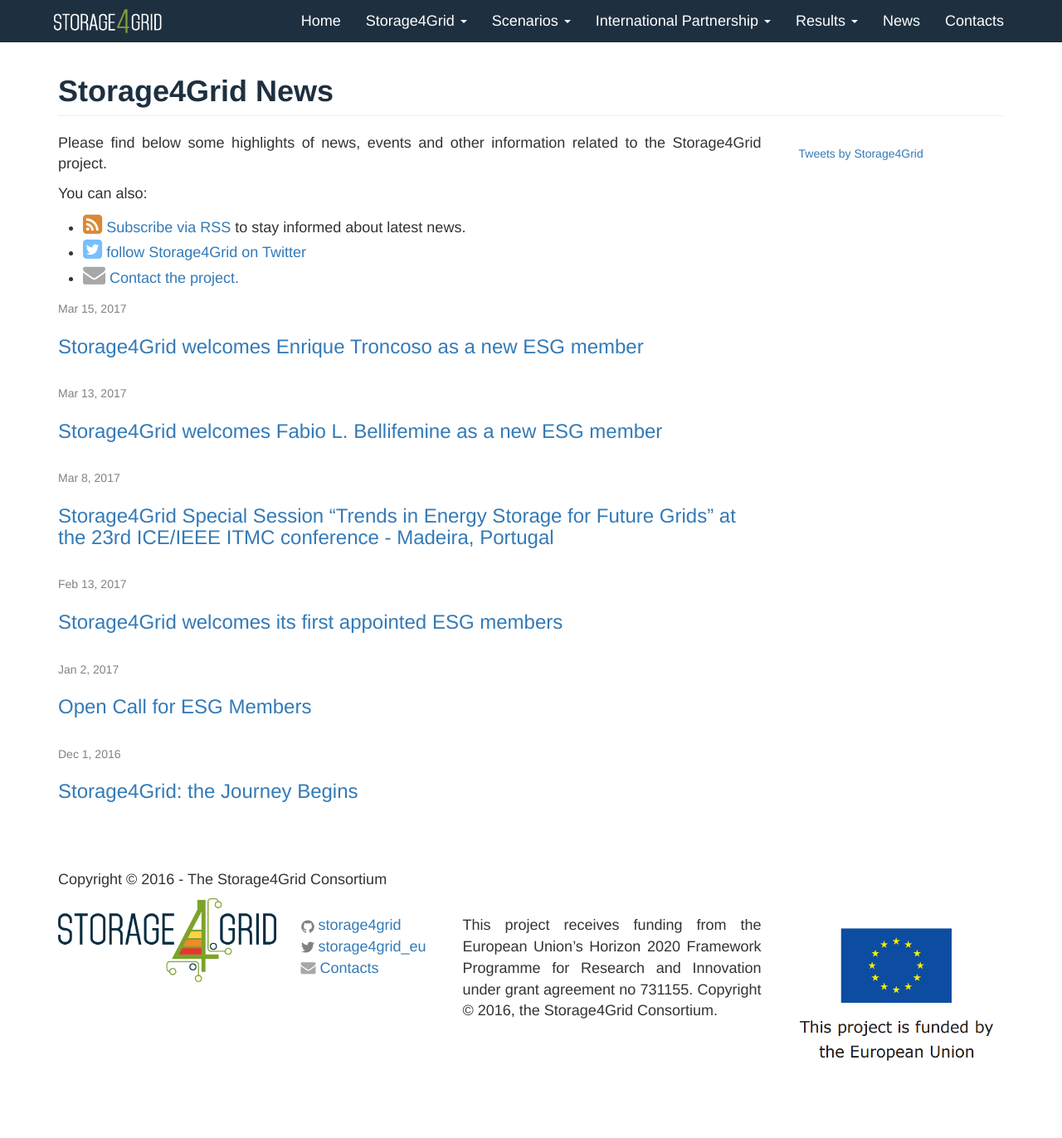
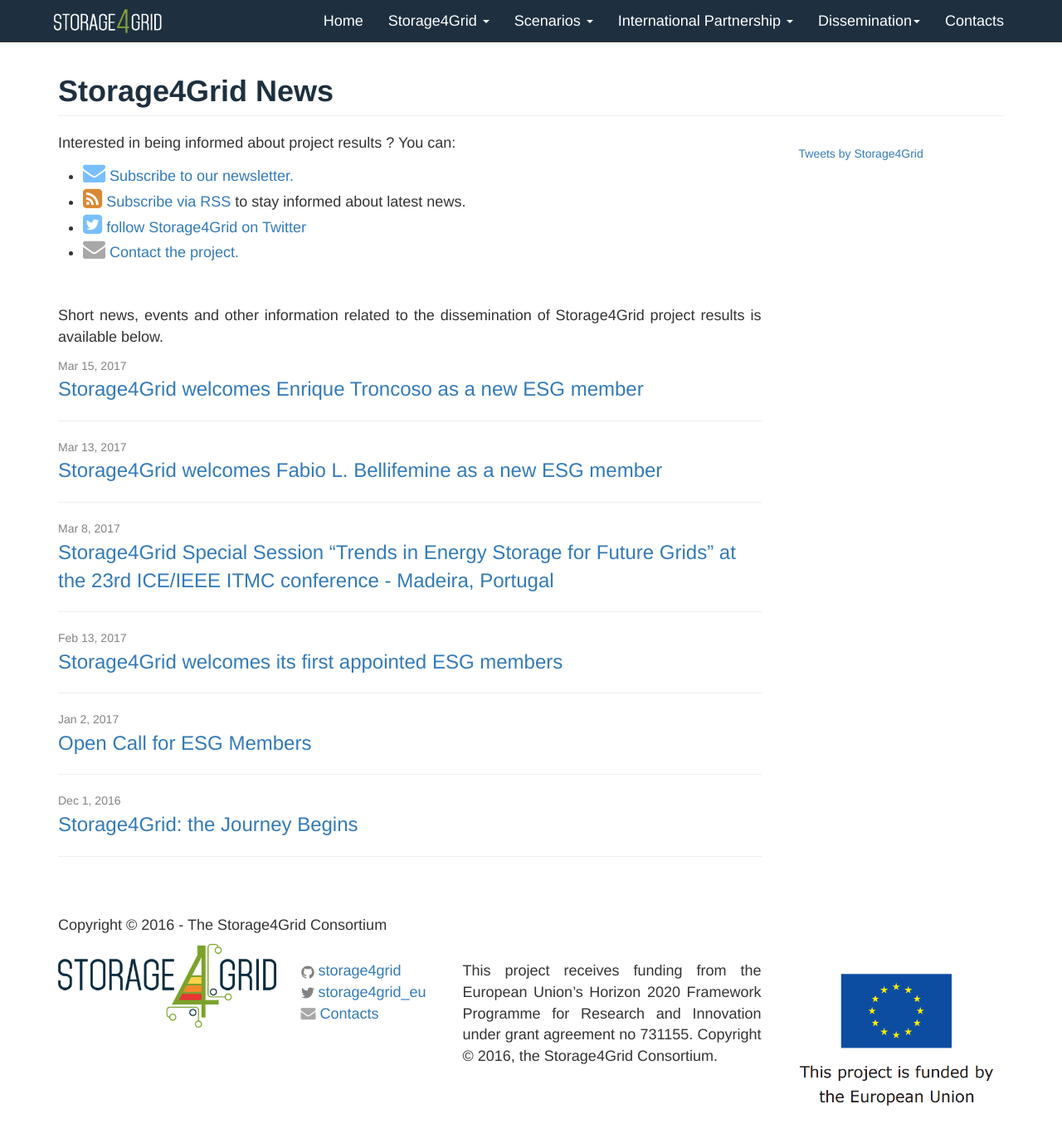
Before and after one commit to storage4grid/storage4grid.github.io, a Jekyll site: the page built from pages/news.html, in a window 1280 px wide and 1392 px high. Shown: the top 1372 px of the window at 83% size. Built offline with Jekyll 4.4.1, drawn with Linux system fonts in a browser that asks for light colours; comment, search, counter and statistics services are not loaded.

Commit message:
added newsletter and first pubblications

```diff
--- a/_includes/navbar.html
+++ b/_includes/navbar.html
@@ -73,24 +73,27 @@
 					</ul>
 				</li>
 
+
 				<li class="dropdown">
-					<a href="#" class="dropdown-toggle" data-toggle="dropdown">Results <b class="caret"></b></a>
+					<a href="#" class="dropdown-toggle" data-toggle="dropdown">Dissemination<b class="caret"></b></a>
 					<ul class="dropdown-menu">
 
 						<li>
+							<a href="{{site.baseurl}}/pages/news.html">News</a>
+						</li>
+						<li>
 							<a href="{{site.baseurl}}/pages/deliverables.html">Deliverables</a>
 						</li>
-						<!--
 						<li>
 							<a href="{{site.baseurl}}/pages/publications.html">Publications</a>
 						</li>
-						-->
+						<li>
+							<a href="{{site.baseurl}}/pages/newsletter.html">Newsletter</a>
+						</li>
 					</ul>
 				</li>
 
-				<li>
-					<a href="{{site.baseurl}}/pages/news.html">News</a>
-				</li>
+
 
 				<li>
 					<a href="{{site.baseurl}}/pages/contacts.html">Contacts</a>
--- a/css/storage4grid.scss
+++ b/css/storage4grid.scss
@@ -205,3 +205,14 @@
 .redwarning {
 	color: red;
 }
+
+ul.post-list {
+	margin: 0px;
+	padding: 0px;
+}
+
+li.post-list {
+	margin: 0px;
+	padding: 0px;
+	font-size: medium;
+}
--- a/pages/news.html
+++ b/pages/news.html
@@ -7,26 +7,30 @@
 
 	<div class="col-lg-9">
 
+
 		<p>
-			Please find below some highlights of news, events and other information related to the Storage4Grid project.
-		</p>
-		<p>
-			You can also:
+			Interested in being informed about project results ? You can:
 			<ul>
+				<li><a href="{{site.baseurl}}/pages/newsletter.html"><i class="fa fa-envelope" style="font-size: 1.5em; color: #78bfff;"></i> Subscribe to our newsletter.</a></li>
 				<li><a href="{{ "/feed.xml" | prepend: site.baseurl }}"><i class="fa fa-rss-square" style="font-size: 1.5em; color: #d98935;"></i> Subscribe via RSS</a> to stay informed about latest news.</li>
 				<li><a href="https://www.twitter.com/storage4grid_eu"><i class="fa fa-twitter-square" style="font-size: 1.5em; color: #78bfff;"></i> follow Storage4Grid on Twitter</li>
 				<li><a href="{{site.baseurl}}/pages/contacts.html"><i class="fa fa-envelope" style="font-size: 1.5em; color: #a8a8a8;"></i> Contact the project.</a></li>
 			</ul>
 		</p>
 
+		<br>
+		<br>
+
+		<p>
+			Short news, events and other information related to the dissemination of Storage4Grid project results is available below.
+		</p>
+
 		<ul class="post-list">
 			{% for post in site.posts %}
-				<li>
+				<li class="post-list">
 					<span class="post-meta">{{ post.date | date: "%b %-d, %Y" }}</span>
-
-					<h2>
-						<a class="post-link" href="{{ post.url | prepend: site.baseurl }}">{{ post.title | escape }}</a>
-					</h2>
+					<a class="post-link" href="{{ post.url | prepend: site.baseurl }}">{{ post.title | escape }}</a>
+					<hr>
 				</li>
 			{% endfor %}
 		</ul>
```
Also changed, not shown: pages/newsletter.html (added, +61 -0 lines), pages/publications.md (+5 -4 lines).
